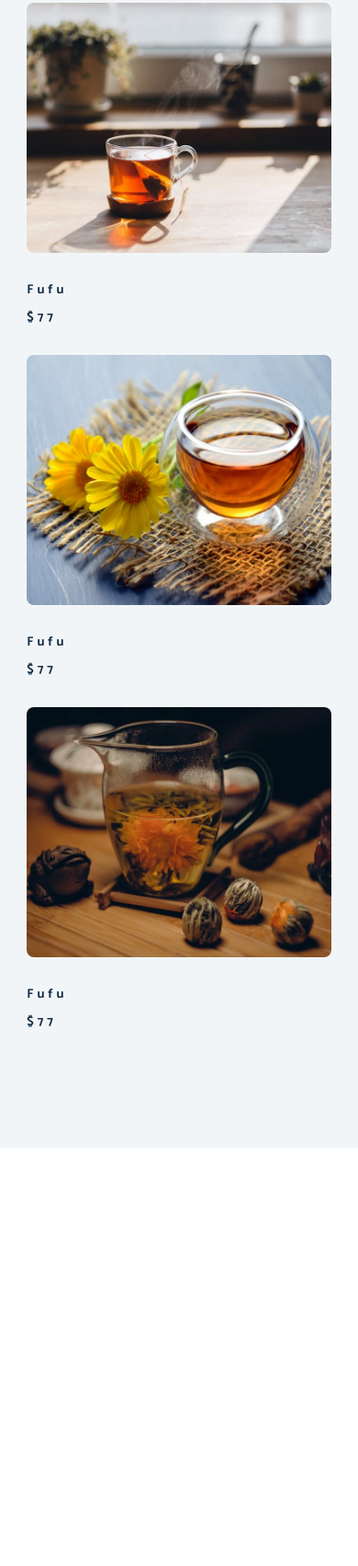
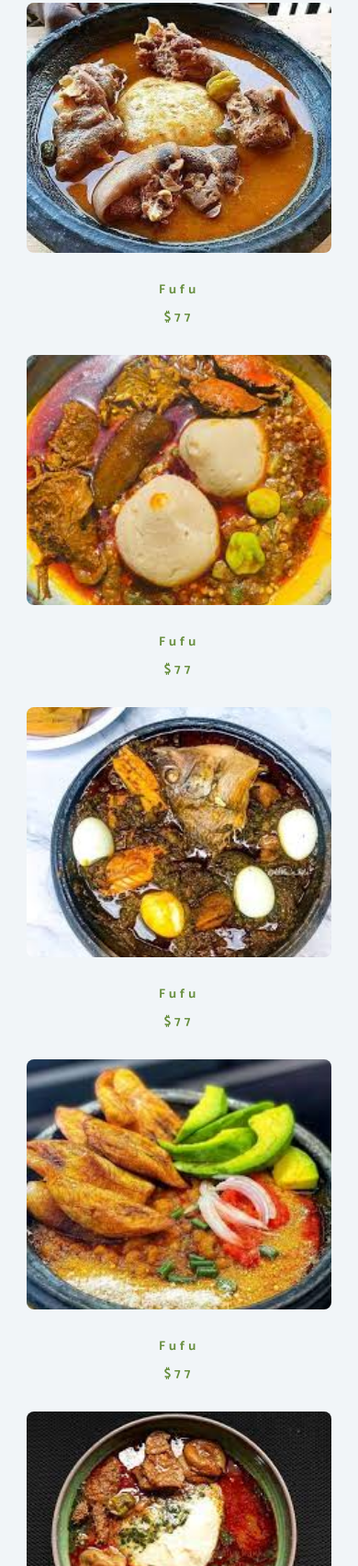
Before and after one commit to jamesAlhassan/bushCanteen, a plain HTML site: page index.html in a window 390 px wide. Shown: the part 2939-4642 px from the top of the page at 92% size. Before the commit the page ends 4187 px from the top, so only its background shows below. Drawn offline with Linux system fonts and the light colour scheme; a web font is replaced by a local one.

```diff
--- a/css/styles.css
+++ b/css/styles.css
@@ -315,8 +315,10 @@ Proucts
   height: 17rem;
   object-fit: cover;
 }
-.product-price {
+.product-price,
+.product-name {
   color: var(--clr-primary);
+  text-align: center;
 }
 @media screen and (min-width: 768px) {
   .product {
--- a/index.html
+++ b/index.html
@@ -121,23 +121,44 @@
         <article class="products-inventory clearfix">
           <!-- first menu -->
           <div class="product">
-            <img src="./images/product-1.jpeg" alt="" class="product-img" />
-            <h4>fufu</h4>
-            <h4>$77</h4>
+            <img src="./images/fufu-goat.jpeg" alt="" class="product-img" />
+            <h4 class="product-name">fufu</h4>
+            <h4 class="product-price">$77</h4>
           </div>
           <!-- end of first menu -->
           <!-- second menu -->
           <div class="product">
-            <img src="./images/product-2.jpeg" alt="" class="product-img" />
-            <h4>fufu</h4>
-            <h4>$77</h4>
+            <img src="./images/bnaku-okro.jpeg" alt="" class="product-img" />
+            <h4 class="product-name">fufu</h4>
+            <h4 class="product-price">$77</h4>
           </div>
           <!-- end of second menu -->
           <!-- third menu -->
           <div class="product">
-            <img src="./images/product-3.jpeg" alt="" class="product-img" />
-            <h4>fufu</h4>
-            <h4>$77</h4>
+            <img src="./images/yam-okonto.jpeg" alt="" class="product-img" />
+            <h4 class="product-name">fufu</h4>
+            <h4 class="product-price">$77</h4>
+          </div>
+          <!-- end of third menu -->
+          <!-- third menu -->
+          <div class="product">
+            <img src="./images/gobe.jpeg" alt="" class="product-img" />
+            <h4 class="product-name">fufu</h4>
+            <h4 class="product-price">$77</h4>
+          </div>
+          <!-- end of third menu -->
+          <!-- third menu -->
+          <div class="product">
+            <img src="./images/tuozaafi.jpeg" alt="" class="product-img" />
+            <h4 class="product-name">fufu</h4>
+            <h4 class="product-price">$77</h4>
+          </div>
+          <!-- end of third menu -->
+          <!-- third menu -->
+          <div class="product">
+            <img src="./images/abete3.jpeg" alt="" class="product-img" />
+            <h4 class="product-name">fufu</h4>
+            <h4 class="product-price">$77</h4>
           </div>
           <!-- end of third menu -->
         </article>
```
Also changed, not shown: images/abete3.jpeg (added), images/bnaku-okro.jpeg (added), images/fufu-goat.jpeg (added), images/gobe.jpeg (added), images/omotuo.jpeg (added), images/tuozaafi.jpeg (added), images/yam-okonto.jpeg (added).
